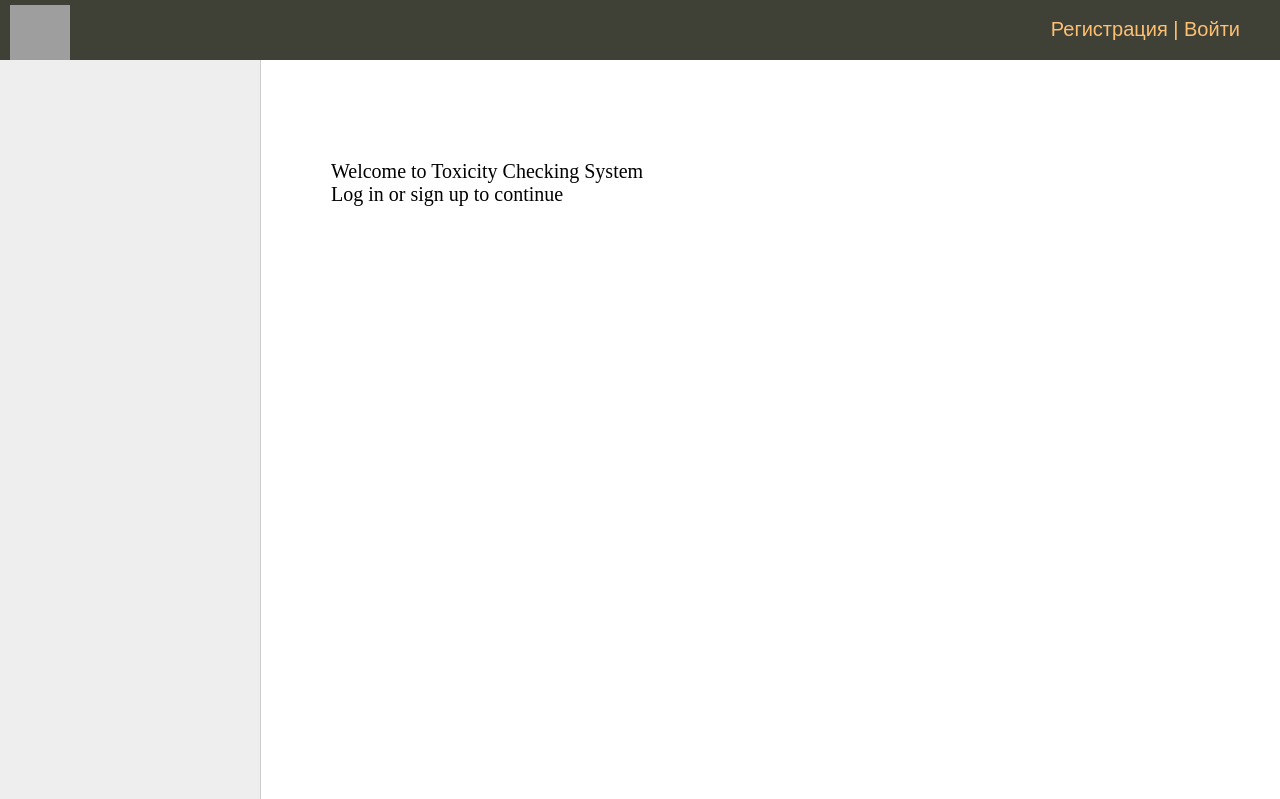
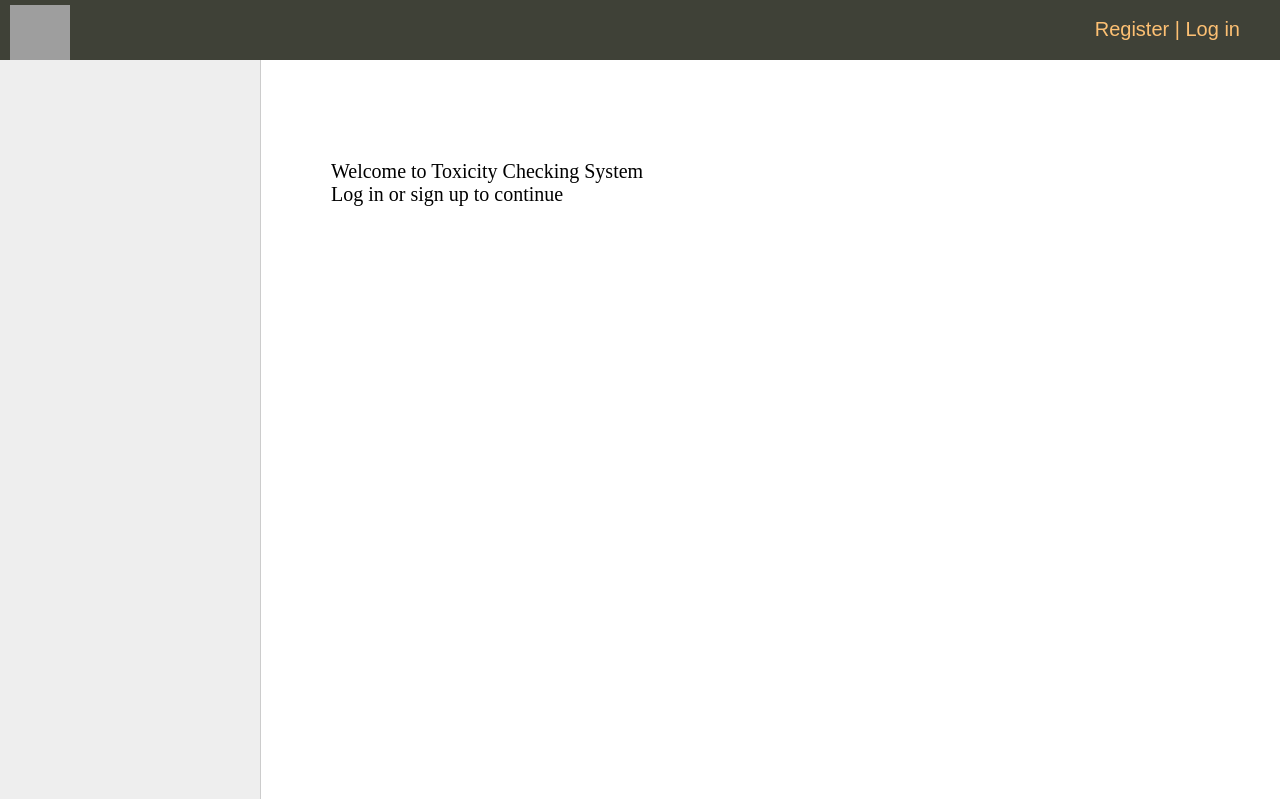
Before and after one commit to anadeg/toxic-comments, a Django app: template toxicity_site/templates/home.html in a window 1280 px wide. Shown: the top 799 px of the page. Run offline with Django 4.2, Linux system fonts and the light colour scheme; the template is opened without the code that fills it, so the values that code supplies are empty; grey boxes are pictures that could not be loaded.

Commit message:
refactoring

```diff
--- a/toxicity_site/templates/base.html
+++ b/toxicity_site/templates/base.html
@@ -18,9 +18,9 @@
 			<li><a href="{% url m.url_name %}">{{m.title}}</a></li>
 {% endfor %}
 				{% if request.user.is_authenticated %}
-				<li class="last"> {{user.username}} | <a href="{% url 'logout' %}">Выйти</a></li>
+				<li class="last"> {{user.username}} | <a href="{% url 'logout' %}">Log Out</a></li>
 				{% else %}
-				<li class="last"><a href="{% url 'register' %}">Регистрация</a> | <a href="{% url 'login' %}">Войти</a></li>
+				<li class="last"><a href="{% url 'register' %}">Register</a> | <a href="{% url 'login' %}">Log in</a></li>
 				{% endif %}
 			</ul>
 			<div class="clear"></div>
```
